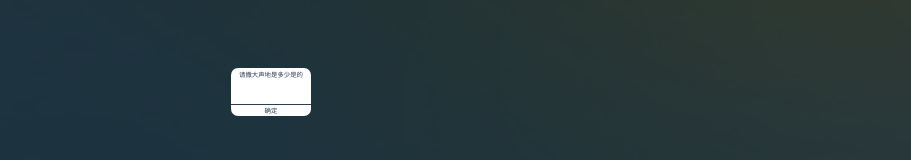
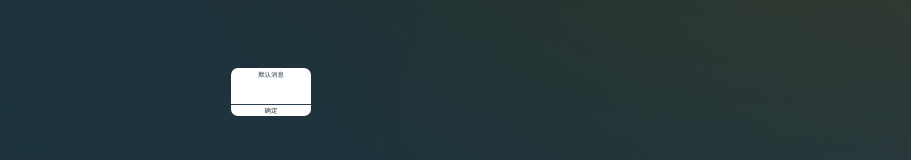
Before and after one commit to callmezd/app0, a Vue app: page /register in a window 1280 px wide. Shown: the part 572-732 px from the top of the page, without its empty margins (369-1280 px from the left). Built offline with nearby package versions, Linux system fonts and the light colour scheme; what vue-scroller would draw is missing.

Commit message:
弹出层组件

```diff
--- a/src/App.vue
+++ b/src/App.vue
@@ -1,6 +1,6 @@
 <template>
   <div id="app">
-      <alert :msg="msg" />
+      <alert/>
        <transition name="fade"  mode="in-out">
         <keep-alive>
           <router-view />
--- a/src/components/alert.vue
+++ b/src/components/alert.vue
@@ -1,11 +1,11 @@
 <template>
 
-  <div class="page  alert-page">
+  <div class="page  alert-page" v-show = "alertShow">
     <div class="alert" >
       <div id="msgbox">
-        <p>{{msg}}</p>
+        <p>{{alertMsg}}</p>
       </div>
-        <div class="btn">确定</div>
+        <div class="btn" @click="hide"> 确定</div>
     </div>
   </div>
 </template>
@@ -13,22 +13,33 @@
 <script lang="ts">
 
 import {mapGetters,mapState,mapActions } from 'vuex'; //先要引入
+import { mapMutations } from 'vuex'
 
 export default {
   name: "alert",
   computed:{
-
-
-
+    // ...mapState('alert', {
+    //   alertShow: state => state.alert,
+    // })
+      ...mapState({
+          alertShow: state => state.alert.alertShow,
+          alertMsg: state => state.alert.alertMsg,
+      })
   },
   props: {
-    msg: String
   },
   mounted(){
 
+  },
+  methods: {
+    hide(){
+      // this.$store.dispatch('hideAlert');
+      this.$store.commit('alert/HIDEAELRT')
+    },
+     ...mapMutations([
+      'alert/HIDEAELRT'
+    ])
   }
-
-
 };
 </script>
 
--- a/src/tools/tools.js
+++ b/src/tools/tools.js
@@ -1,5 +1,6 @@
 
 
+import Vuex from "../vuex/store.js";
 let tools = [];
 
 let addCheackList = function(arr){
@@ -7,6 +8,11 @@ let addCheackList = function(arr){
         check(arr[i].formType);
     }
 };
+
+
+function alert(msg){
+    Vuex.commit('alert/SHOWAlERT',msg);
+}
 
 function check(type){
     let fn;
@@ -54,14 +60,11 @@ function check(type){
         break;
 
     }
-    console.log(tools);
-
 }
 
 function isNullStr(val){
     var s = false;
     if(val == ""){
-        console.log("kong ")
         s = false;
     } else {
         s = true;
--- a/src/views/Notfind.vue
+++ b/src/views/Notfind.vue
@@ -1,6 +1,8 @@
 <template>
   <div class="not-find">
-    404
+      <h2>404 NOTFIND</h2>
+      <p>页面被吃了...</p>
+      <router-link to="/">返回首页</router-link>
   </div>
 </template>
 
@@ -11,7 +13,7 @@ import HelloWorld from "@/components/HelloWorld.vue";
 export default {
   name: "mine",
   components: {
-    HelloWorld
+    // HelloWorld
   }
 };
 </script>
--- a/src/vuex/actions.js
+++ b/src/vuex/actions.js
@@ -11,5 +11,6 @@ function makeAction (type) {
 export const SHOW = makeAction(types.SHOW);
 export const pushlist = makeAction(types.PUSHLIST);
 export const resetlist = makeAction(types.RESESTLIST);
-export const SHOWAlERT = makeAction(types.SHOWAlERT);
-export const HIDEAELRT = makeAction(types.HIDEAELRT);
+
+// export const showAlert = makeAction(types.SHOWAlERT);
+// export const hideAlert = makeAction(types.HIDEAELRT);
--- a/src/vuex/mudules/alert.js
+++ b/src/vuex/mudules/alert.js
@@ -1,23 +1,29 @@
 
 
-let alertShow = 1111;
+let alertShow = true;
+
+let alertMsg = "默认消息";
 
 const state = {
-    alertShow
+    alertShow,
+    alertMsg
 };
 
-const mutations = {
-    SHOWAlERT(){
-        state.alertShow = true;
-    },
-    HIDEAELRT(){
-        state.alertShow = false;
-    }
-}
+
+// const mutations = {
+//     SHOWAlERT(MSG){
+//         console.log(MSG)
+//         console.log(2222)
+//         state.alert = true;
+//     },
+//     HIDEAELRT(){
+//         state.alert = false;
+//     }
+// }
 
 
 export default {
     namespaced: true,
     state,
-    mutations
+    // mutations
 }
--- a/src/vuex/store.js
+++ b/src/vuex/store.js
@@ -3,17 +3,45 @@ import Vuex from "vuex";
 
 import list from './mudules/list';
 import data from './mudules/data';
-import alertShow from './mudules/alert';
+import alert from './mudules/alert';
 
 import * as actions from './actions'
+
+
+
+
+
+
+
+
+import { SHOWAlERT } from './mutation_types'
+import { HIDEAELRT } from './mutation_types'
+
+
+console.log(
+  {SHOWAlERT}
+);
+
+
+
+
 
 Vue.use(Vuex);
 
 export default new Vuex.Store({
   actions,
+  mutations:{
+    [SHOWAlERT] (state,msg) {
+      state.alert.alertMsg = msg
+      state.alert.alertShow = true
+    },
+    [HIDEAELRT] (state) {
+      state.alert.alertShow = false
+    }
+  },
   modules:{
     data,
     list,
-    alertShow
+    alert
   }
 });
```
